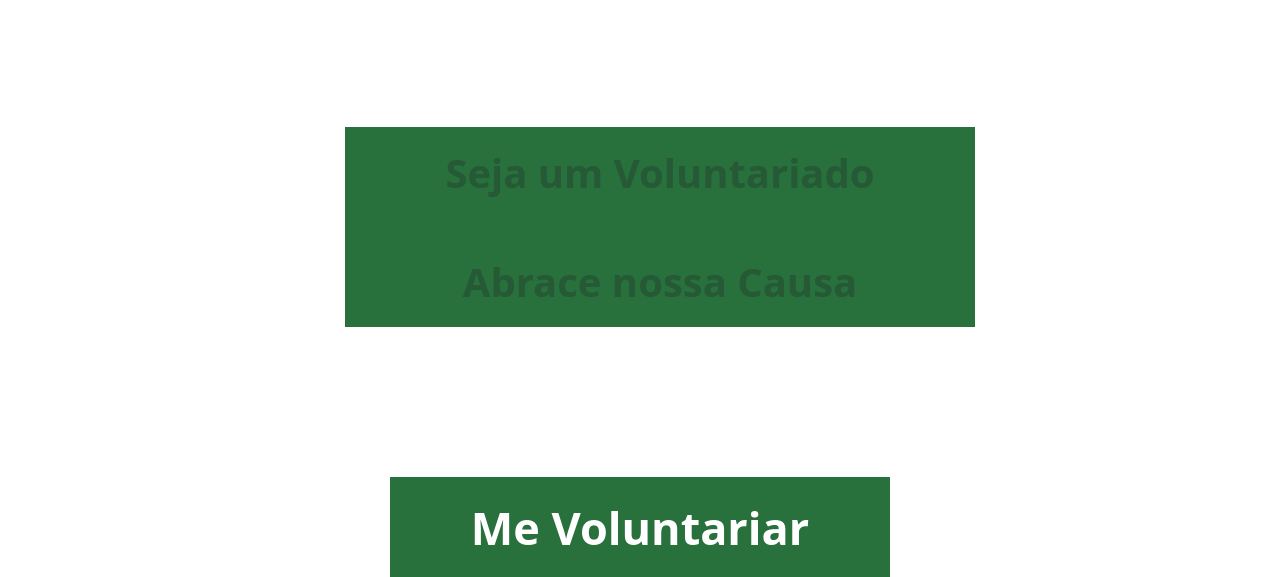
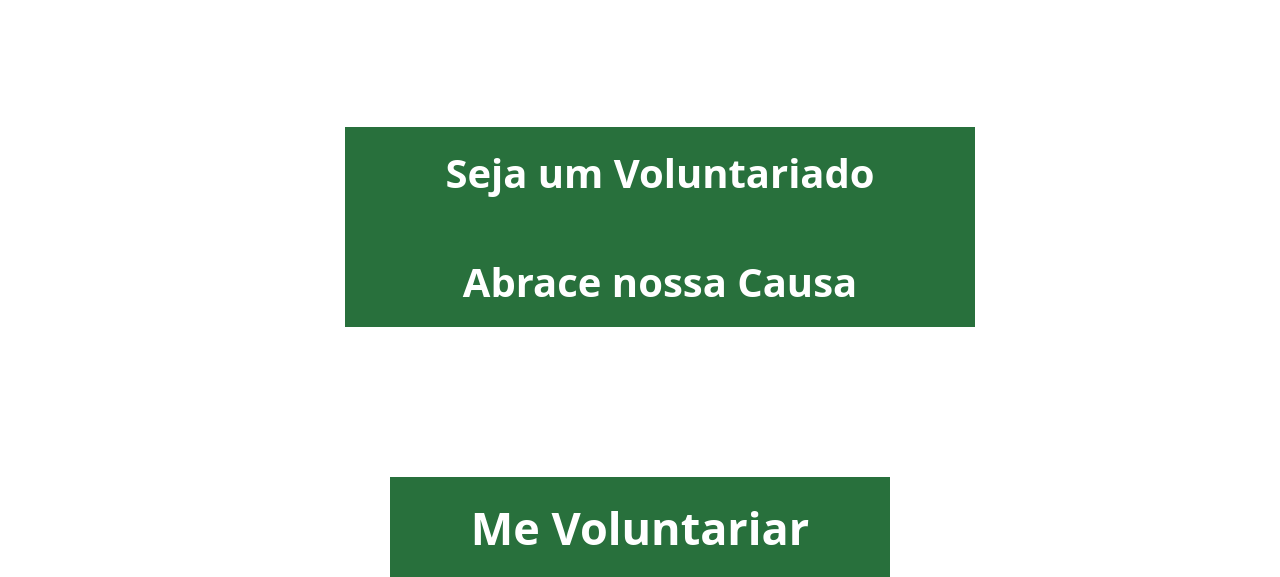
Before and after one commit to SapateiroS/Site-ADVB, a plain HTML site: page voluntariado.html in a window 1280 px wide. Shown: the part 113-690 px from the top of the page. Drawn offline with Linux system fonts and the light colour scheme.

Commit message:
Update voluntariado.html

```diff
--- a/voluntariado.html
+++ b/voluntariado.html
@@ -32,8 +32,8 @@
         </ul>
     </header>
     <div class="green-box">
-        <h1 style="font-size: 40px;">Seja um Voluntariado</h1>
-        <h1 style="font-size:40px;">Abrace nossa Causa</h1>
+        <h1 style="font-size: 40px;color:white;">Seja um Voluntariado</h1>
+        <h1 style="font-size:40px;color:white;">Abrace nossa Causa</h1>
     </div>
     <div class="green-rectangle">
         <h4 style="font-size: 45px;">
```
